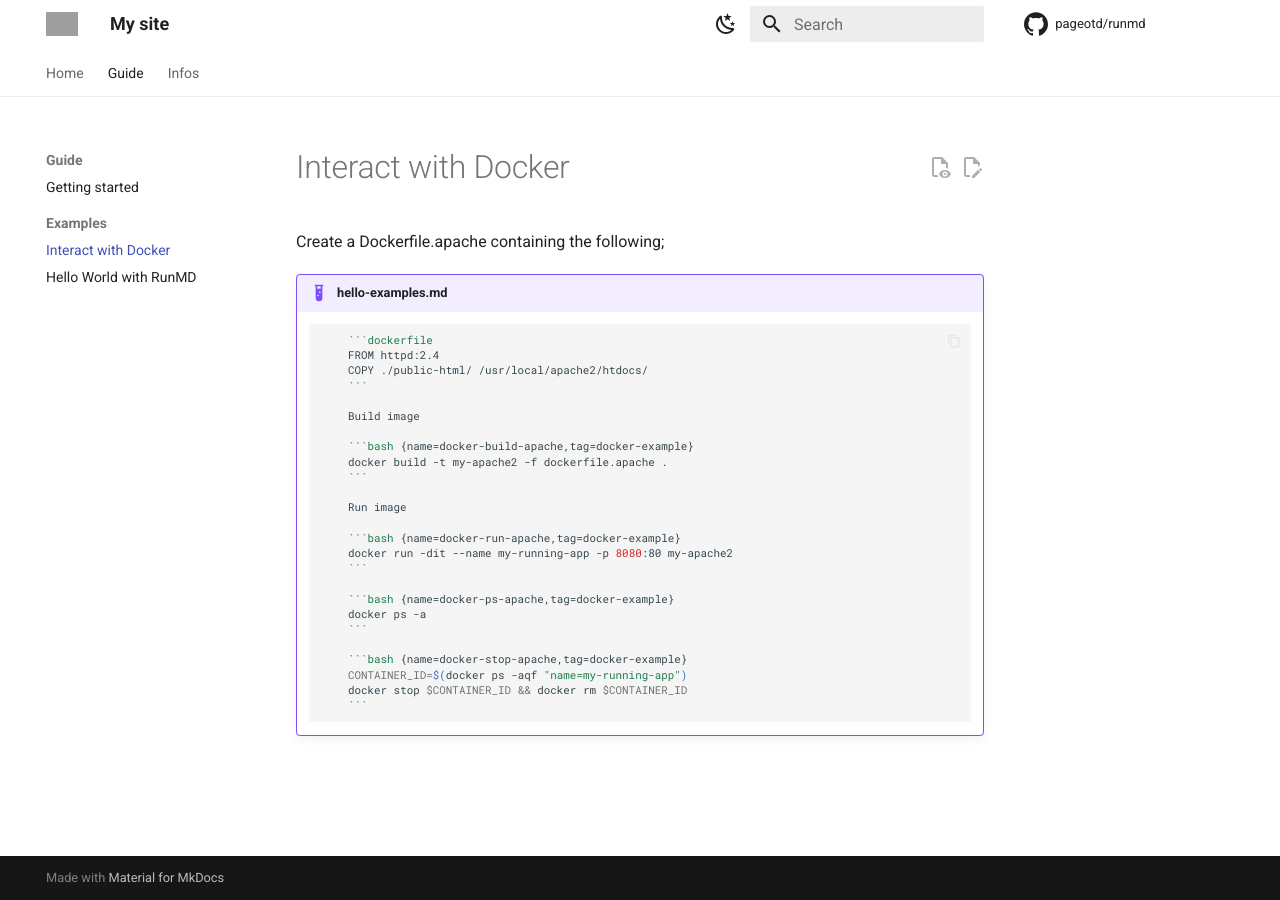
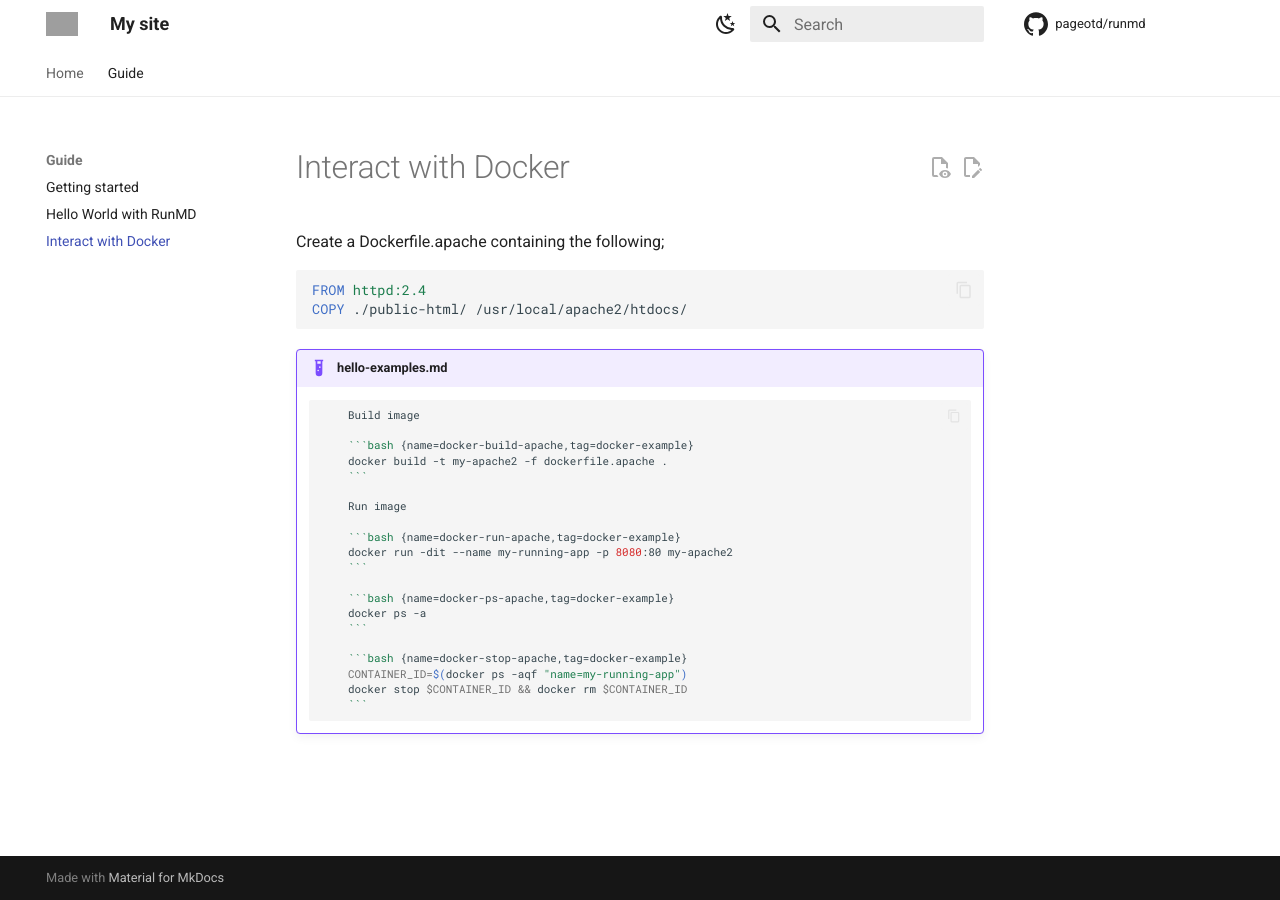
Before and after one commit to PageotD/runmd, an MkDocs documentation site: the page built from docs/guide/examples/docker-example.md, in a window 1280 px wide. Built offline with MkDocs 1.6.1 and Material for MkDocs 9.7.7, drawn with Linux system fonts in a browser that asks for light colours; comment, search, counter and statistics services are not loaded; some of the changed lines change nothing that is shown; grey boxes are pictures that could not be loaded.

Commit message:
docs: arrange navigation

````diff
--- a/docs/guide/examples/docker-example.md
+++ b/docs/guide/examples/docker-example.md
@@ -2,13 +2,14 @@
 
 Create a Dockerfile.apache containing the following;
 
+```dockerfile
+FROM httpd:2.4
+COPY ./public-html/ /usr/local/apache2/htdocs/
+```
+
 !!! example "hello-examples.md"
 
     ```markdown
-        ```dockerfile
-        FROM httpd:2.4
-        COPY ./public-html/ /usr/local/apache2/htdocs/
-        ```
 
         Build image
 
--- a/mkdocs.yml
+++ b/mkdocs.yml
@@ -3,6 +3,13 @@ site_url: https://mydomain.org/mysite
 
 repo_url: https://github.com/PageotD/runmd
 repo_name: pageotd/runmd
+
+nav:
+  - Home: index.md
+  - Guide:
+    - guide/getting_started.md
+    - guide/examples/hello-world.md
+    - guide/examples/docker-example.md
 
 theme:
   logo: static/runmd.svg
````
